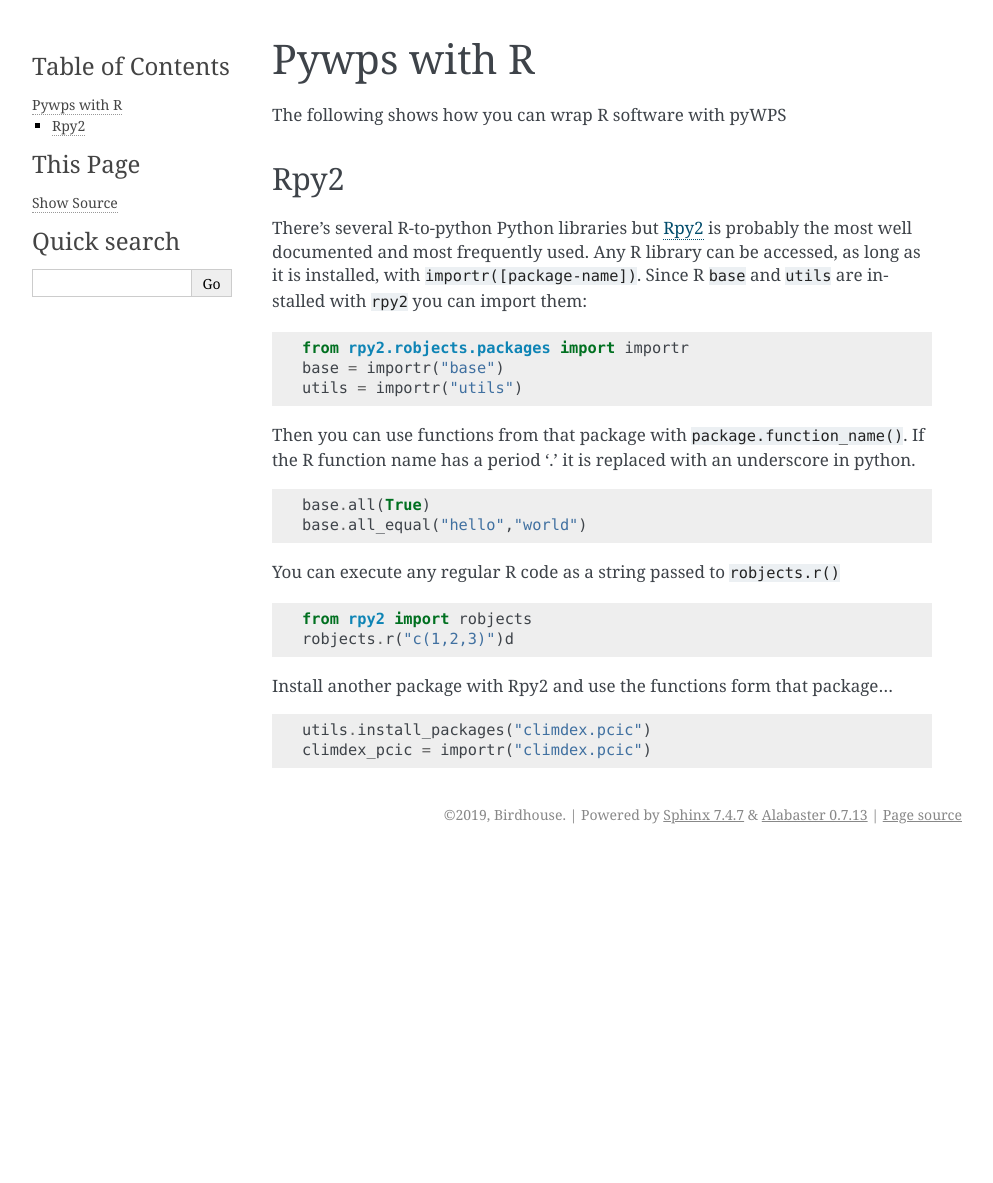
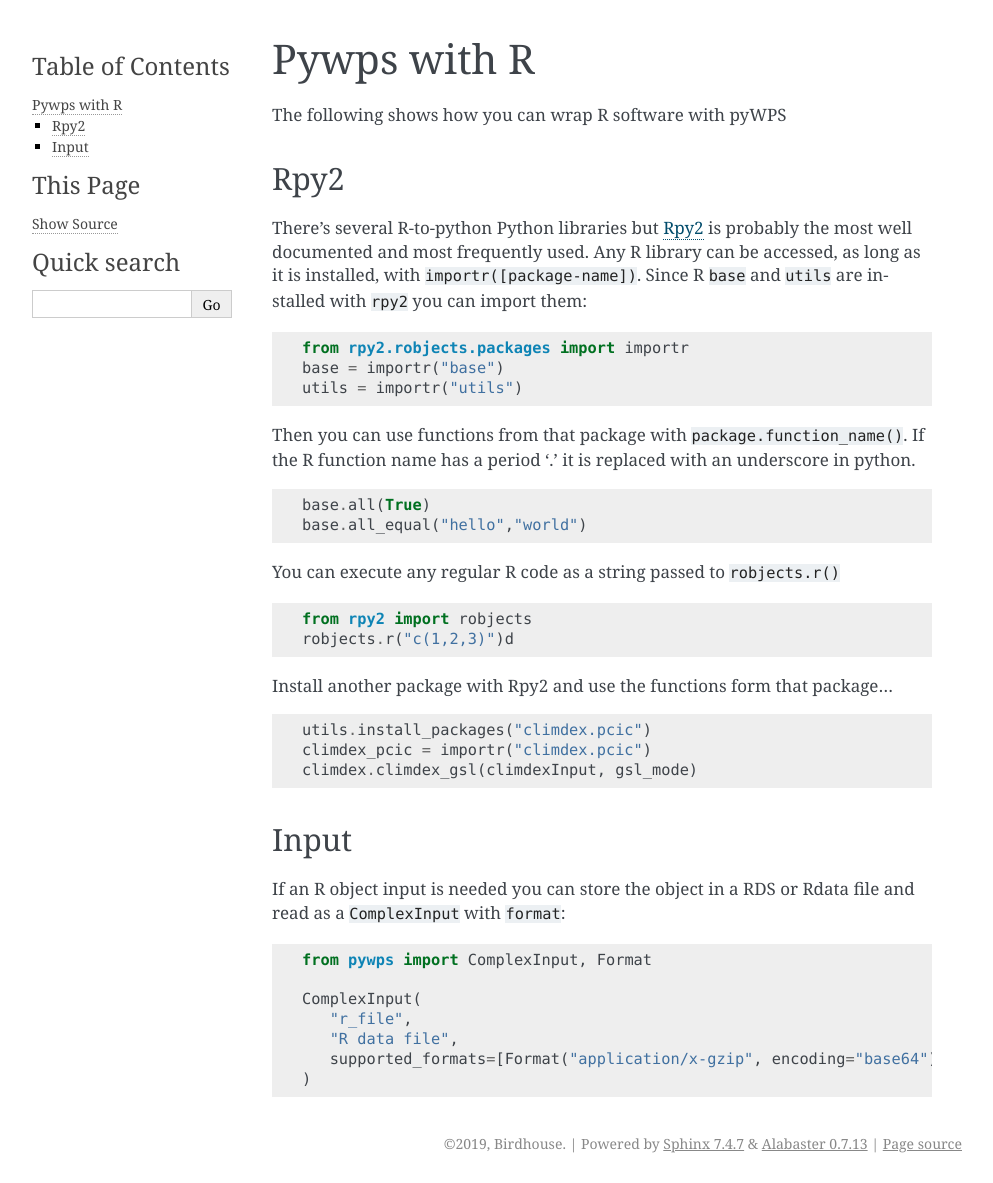
Before and after one commit to bird-house/birdhouse-docs, a Sphinx documentation site: the page built from docs/source/tutorial_r.rst, in a window 1280 px wide. Shown: the whole page, without its empty margins (148-1141 px from the left). Built offline with Sphinx 7.4.7, drawn with Linux system fonts in a browser that asks for light colours; pages that are not in the unit, such as notebooks, are missing from menus; before the commit the page ends 900 px from its top, so only the background shows below that.

Commit message:
Input section

```diff
--- a/docs/source/tutorial_r.rst
+++ b/docs/source/tutorial_r.rst
@@ -34,3 +34,21 @@ Install another package with Rpy2 and use the functions form that package...
 
    utils.install_packages("climdex.pcic")
    climdex_pcic = importr("climdex.pcic")
+   climdex.climdex_gsl(climdexInput, gsl_mode)
+
+.. _input:
+
+Input
+.....
+
+If an R object input is needed you can store the object in a RDS or Rdata file and read as a :code:`ComplexInput` with :code:`format`:
+
+.. code-block:: Python
+
+   from pywps import ComplexInput, Format
+
+   ComplexInput(
+      "r_file",
+      "R data file",
+      supported_formats=[Format("application/x-gzip", encoding="base64")],
+   )
```
